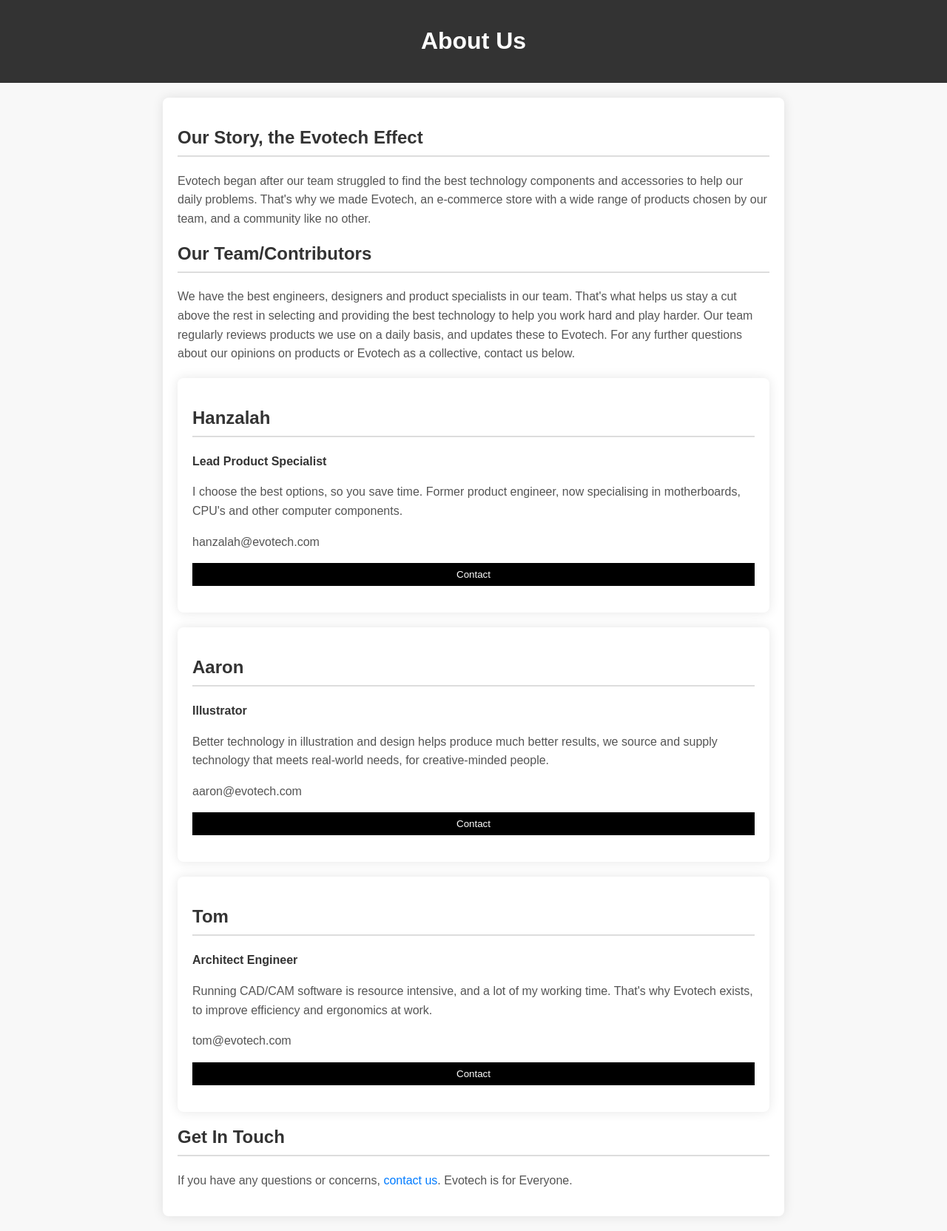
After one commit to aston-cs2tp-evotech/evotech, a PHP site: page /view/aboutus.php in a window 1280 px wide. The commit adds this page. Shown: the whole page at 74% size. Run offline with PHP 8.4, Linux system fonts and the light colour scheme.

Commit message:
Added aboutus page and css

```diff
--- /dev/null
+++ b/view/aboutus.php
@@ -0,0 +1,69 @@
+<!DOCTYPE html>
+<html lang="en">
+<head>
+    <meta charset="UTF-8">
+    <meta name="viewport" content="width=device-width, initial-scale=1.0">
+    <title>About Us</title>
+    <link rel="stylesheet" href="css/stylesheet.css">
+
+</head>
+<body>
+
+    <header>
+        <h1>About Us</h1>
+    </header>
+
+    <div class="container">
+        <!-- <img src="" alt=""> -->
+
+        <h2>Our Story, the Evotech Effect</h2>
+        <p>Evotech began after our team struggled to find the best technology components and accessories to help our daily problems. That's why we made Evotech, an e-commerce store with a wide range of products chosen by our team, and a community like no other.</p>
+
+        <h2>Our Team/Contributors</h2>
+        <p>We have the best engineers, designers and product specialists in our team. That's what helps us stay a cut above the rest in selecting and providing the best technology to help you work hard and play harder. Our team regularly reviews products we use on a daily basis, and updates these to Evotech. For any further questions about our opinions on products or Evotech as a collective, contact us below.</p>
+        <div class="row">
+            <div class="column">
+              <div class="card">
+                <!-- <img src="" alt="" style="width:100%">  -->
+                <div class="container">
+                  <h2>Hanzalah</h2>
+                  <p class="title">Lead Product Specialist</p>
+                  <p>I choose the best options, so you save time. Former product engineer, now specialising in motherboards, CPU's and other computer components.</p>
+                  <p>hanzalah@evotech.com</p>
+                  <p><button class="button">Contact</button></p>
+                </div>
+              </div>
+            </div>
+
+            <div class="column">
+              <div class="card">
+                <!-- <img src="" alt="" style="width:100%"> -->
+                <div class="container">
+                  <h2>Aaron</h2>
+                  <p class="title">Illustrator</p>
+                  <p>Better technology in illustration and design helps produce much better results, we source and supply technology that meets real-world needs, for creative-minded people. </p>
+                  <p>aaron@evotech.com</p>
+                  <p><button class="button">Contact</button></p>
+                </div>
+              </div>
+            </div>
+
+            <div class="column">
+              <div class="card">
+                <!-- <img src="" alt="" style="width:100%"> -->
+                <div class="container">
+                  <h2>Tom</h2>
+                  <p class="title">Architect Engineer</p>
+                  <p>Running CAD/CAM software is resource intensive, and a lot of my working time. That's why Evotech exists, to improve efficiency and ergonomics at work.</p>
+                  <p>tom@evotech.com</p>
+                  <p><button class="button">Contact</button></p>
+                </div>
+              </div>
+            </div>
+          </div>
+        <h2>Get In Touch</h2>
+        <p>If you have any questions or concerns, <a href="contact.html">contact us</a>. Evotech is for Everyone.</p>
+    </div>
+
+</body>
+</html>
--- a/view/css/stylesheet.css
+++ b/view/css/stylesheet.css
@@ -0,0 +1,73 @@
+body {
+    font-family: Arial, Helvetica, sans-serif;
+    margin: 0;
+    padding: 0;
+    background-color: #f8f8f8;
+
+}
+
+header {
+    background-color: #333;
+    color: #fff;
+    text-align: center;
+    padding: 1em;
+}
+
+.container {
+    max-width: 800px;
+    margin: 20px auto;
+    padding: 20px;
+    background-color: #fff;
+    box-shadow: 0 0 15px rgba(0, 0, 0, 0.1);
+    border-radius: 8px;
+}
+
+img {
+    max-width: 100%;
+    height: auto;
+    border-radius: 8px;
+    margin-bottom: 20px;
+}
+
+h2 {
+    color: #333;
+    border-bottom: 2px solid #ddd;
+    padding-bottom: 10px;
+    margin-top: 20px;
+}
+
+
+p {
+    line-height: 1.6;
+    color: #555;
+}
+
+a {
+    color: #007bff;
+    text-decoration: none;
+}
+
+a:hover {
+    text-decoration: underline;
+}
+
+.button {
+    border: none;
+    outline: 0;
+    display: inline-block;
+    padding: 8px;
+    color: white;
+    background-color: #000;
+    text-align: center;
+    cursor: pointer;
+    width: 100%;
+  }
+
+  .button:hover {
+    background-color: #555;
+  }
+
+  .title {
+    font-weight: bolder;
+    color: #333;
+  }
```
Also changed, not shown: index.php (+0 -15 lines), view/images/cpu.jpg (added), 4 other files.
